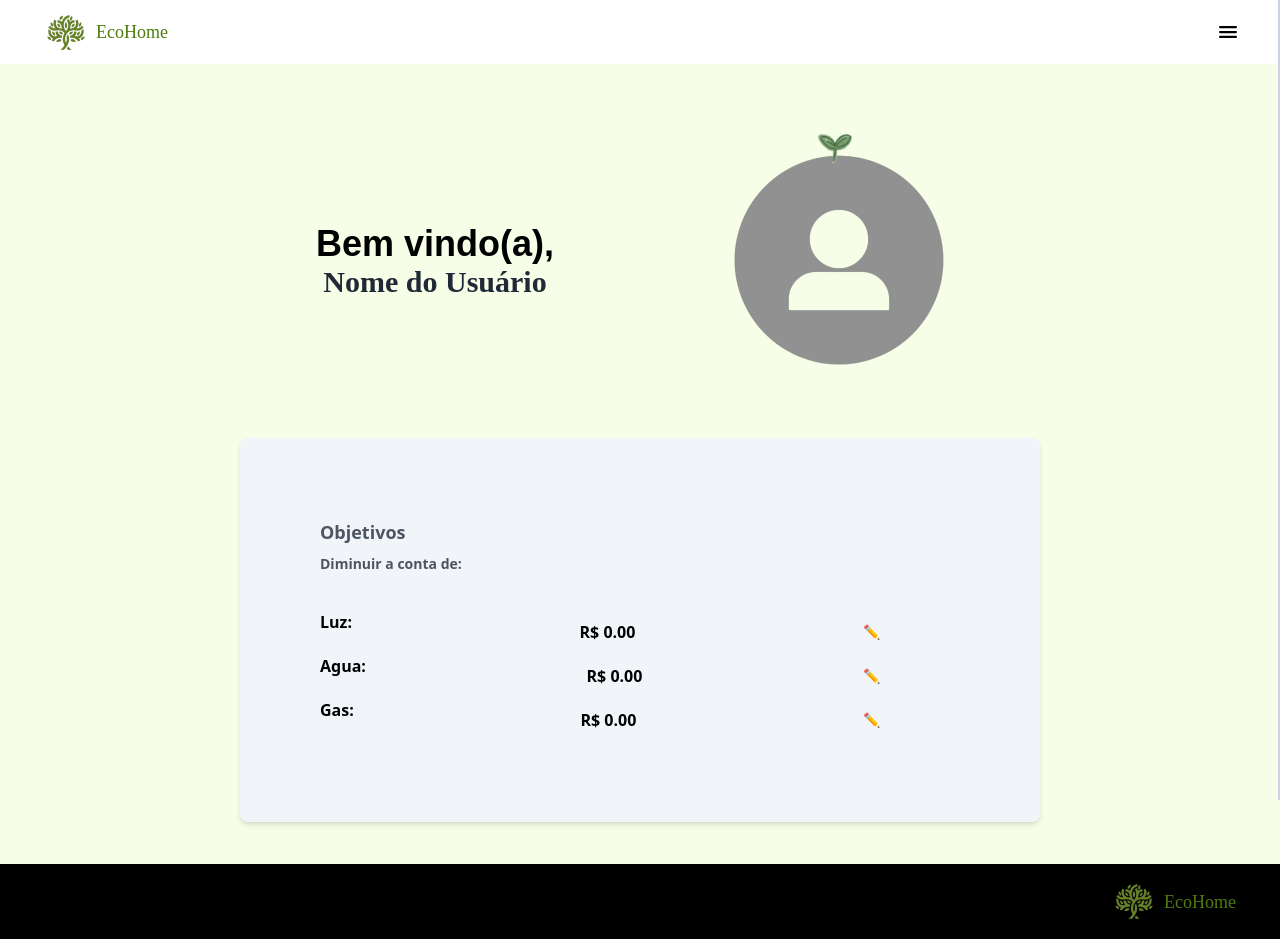
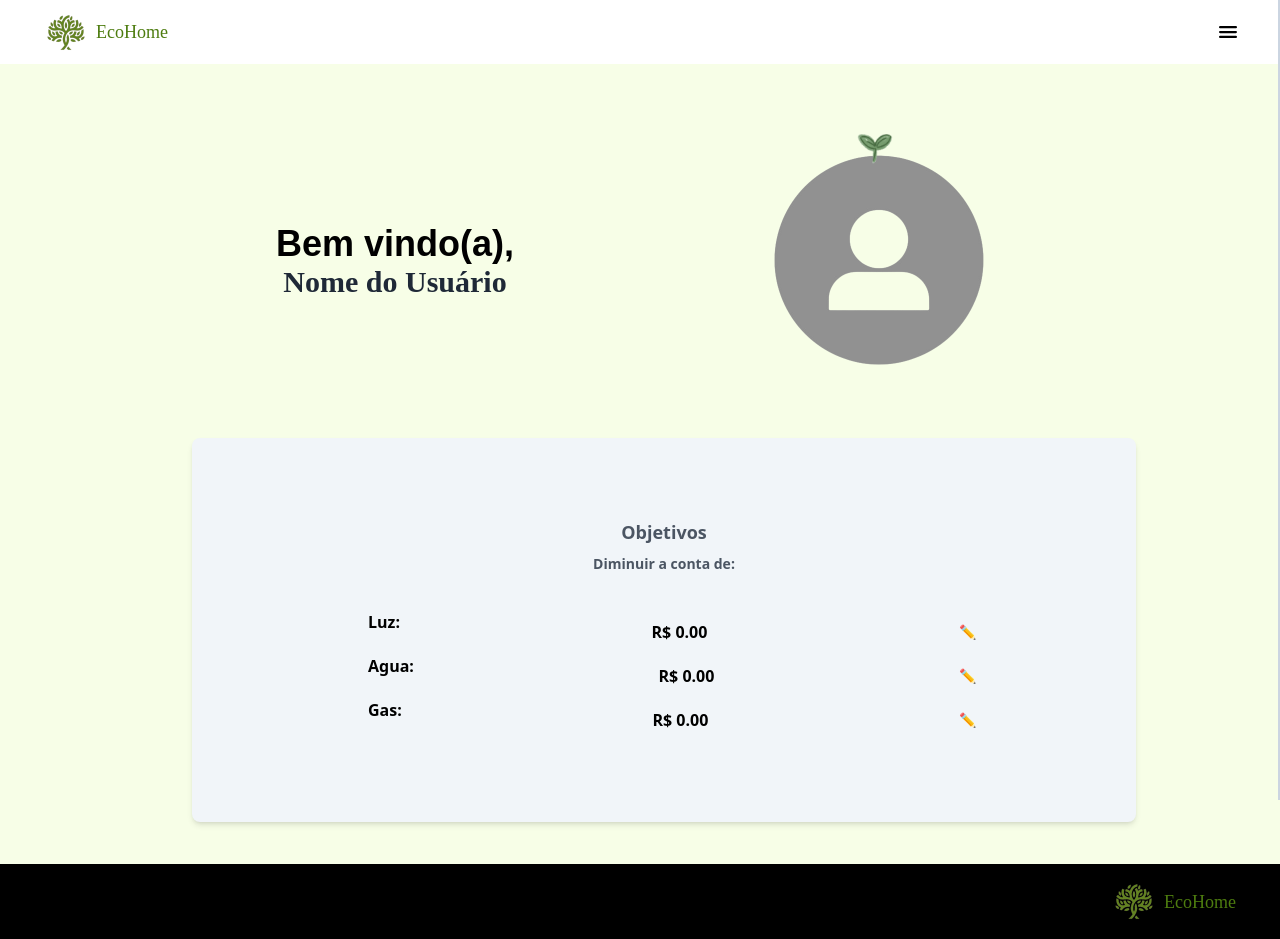
Before and after one commit to MaryChriss/Global2-Front, a Next.js app: page /perfil in a window 1280 px wide. Built offline with nearby package versions, Linux system fonts and the light colour scheme.

Commit message:
responsividade finalizada

```diff
--- a/src/app/login/page.tsx
+++ b/src/app/login/page.tsx
@@ -3,7 +3,6 @@
 import { Footer } from "@/components/Footer/footer";
 import { SwitchPanel } from "@/components/SwitchPanel/SwitchPanel";
 import { useRouter } from "next/navigation";
-import router from "next/router";
 import { FaCircleArrowLeft } from "react-icons/fa6";
 
 export default function Login() {
--- a/src/app/perfil/page.tsx
+++ b/src/app/perfil/page.tsx
@@ -43,35 +43,91 @@ export default function Perfil() {
         setObjetivos((prev) => ({ ...prev, [field]: value }));
     };
 
+        // sm: md: lg: xl: 2xl:
     return (
         <Layout>
-            <div className="bg-lime-50 bg-center h-screen">
+            <div className="bg-lime-50 bg-center h-screen
+                sm:h-1/4
+                md:h-2/4
+                lg:h-screen
+                xl:h-screen
+                2xl:h-screen
+                min-[320px]:h-full
+            ">
                 <section>
-                    <div className="flex justify-center text-center gap-40 pt-20">
+                    <div className="flex justify-center text-center pt-20
+                        sm:flex-col
+                        md:flex-col
+                        lg:flex-row
+                        xl:flex-row
+                        2xl:flex-row
+                        min-[320px]:flex-col
+                    ">
                         <div className="mt-20">
-                            <h2 className="font-raleway font-semibold text-4xl">Bem vindo(a),</h2>
-                            <h2 className=" font-crimson text-3xl font-bold text-gray-800">
+                            <h2 className="font-raleway font-semibold text-4xl
+                            sm:text-3xl
+                            md:text-3xl
+                            lg:text-4xl
+                            xl:text-4xl
+                            2xl:text-4xl
+                            min-[320px]:text-2xl min-[320px]:justify-center
+                            ">Bem vindo(a),</h2>
+                            <p className=" font-crimson text-3xl font-bold text-gray-800
+                            sm:text-2xl
+                            md:text-2xl md:mb-20
+                            lg:text-3xl
+                            xl:text-3xl
+                            2xl:text-3xl
+                            min-[320px]:text-xl
+                            ">
                                 {user?.name || "Nome do Usuário"}
-                            </h2>
+                            </p>
                         </div>
 
-                        <div className="relative">
+                        <div className="relative
+                        sm:ml-11
+                        md:ml-60
+                        lg:relative
+                        xl:relative
+                        2xl:relative
+                        min-[320px]:ml-11 min-[320px]:-40">
                             <Image src="/deco.png" className="absolute ml-24 -mt-5" alt="" width={50} height={50}/>
                             <Image src="/foto-user.png" alt="Usuário" width={250} height={250} />
                         </div>
                     </div>
 
 
-                    <div className=" p-20 bg-slate-100 rounded-lg mr-60 ml-60 mb-7 shadow-md mt-11">
-                        <div className="flex flex-col gap-2 mb-9">
+                    <div className="flex-col p-20 bg-slate-100 rounded-lg mr-60 ml-60 shadow-md mt-11
+                        sm:flex-col
+                        md:flex-col md:mr-36 md:ml-48
+                        lg:flex-col lg:mr-36 lg:ml-48
+                        xl:flex-col
+                        2xl:flex-col
+                        min-[320px]:flex-col min-[320px]:text-center min-[320px]:ml-28
+                    ">
+                        <div className="flex flex-col gap-2 mb-9
+                        ">
                             <h3 className="text-lg font-bold text-gray-600">Objetivos</h3>
                             <p className="text-sm font-semibold text-gray-600">Diminuir a conta de:</p>
                         </div>
 
-                        {/* Objetivos List */}
-                        <div className=" mr-20 font-bold">
+                        <div className="flex-col mr-20 font-bold
+                        sm:flex-col
+                        md:flex-col
+                        lg:flex-col
+                        xl:flex-col
+                        2xl:flex-col
+                        min-[320px]:flex-col
+                        ">
                             {["luz", "agua", "gas"].map((item) => (
-                                <div key={item} className="flex items-center justify-between">
+                                <div key={item} className="flex items-center justify-between
+                                    sm:flex-col
+                                    md:flex-col
+                                    lg:flex-row lg:ml-24
+                                    xl:flex-row
+                                    2xl:flex-row
+                                    min-[320px]:flex-col
+                                ">
                                     <p className="mb-5">{item.charAt(0).toUpperCase() + item.slice(1)}:</p>
                                     {isEditing[item as keyof typeof objetivos] ? (
                                         <input
```
